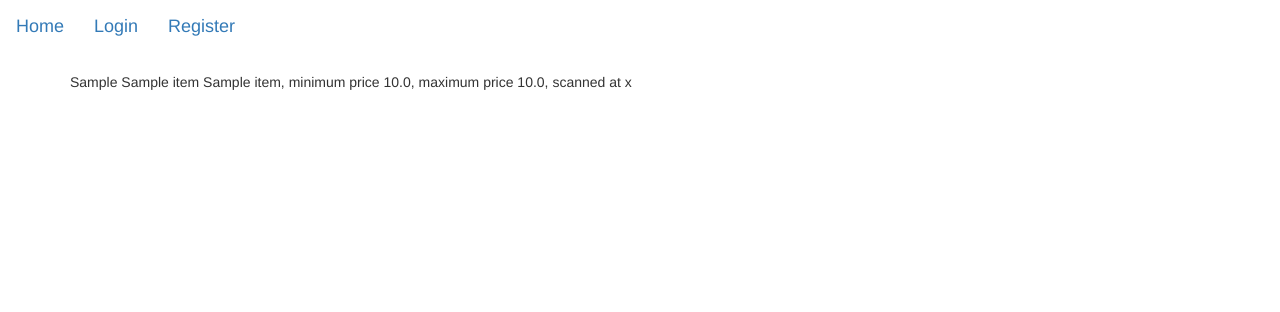
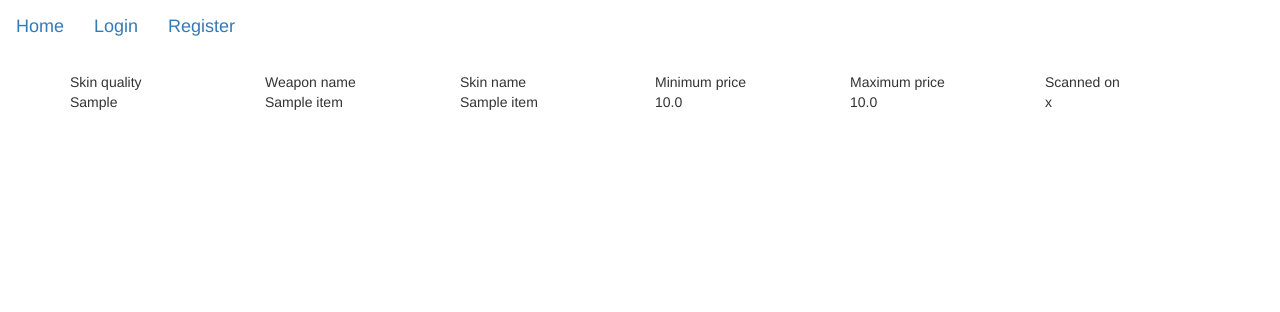
Before and after one commit to lozanov95/csgoempire_scrapper, a Flask app: page / in a window 1280 px wide. Shown: the top 312 px of the page. Run offline with Flask 2, Linux system fonts and the light colour scheme; tables that the repository leaves empty hold one stand-in row (values such as "Sample post"); some libraries are stand-ins or nearby versions.

Commit message:
changed the index.html added search route and template - need to be updated

```diff
--- a/app/routes.py
+++ b/app/routes.py
@@ -1,6 +1,6 @@
 from app import app, db
 from flask import render_template, flash, redirect, url_for, jsonify
-from app.forms import LoginForm, RegistrationForm
+from app.forms import LoginForm, RegistrationForm, SearchForm
 from flask_login import current_user, login_user, logout_user, login_required
 from app.models import User, Item
 from app.csgoempire_scrapper import CSGOEmpireScrapper
@@ -60,6 +60,23 @@ def scrape():
         return render_template('index.html', items=items)
 
 
+@login_required
+@app.route('/search', methods=['GET', 'POST'])
+def search():
+    form = SearchForm()
+    if form.validate_on_submit():
+        if form.skin_name != "" and form.weapon_name != "":
+            items = Item.query.filter(Item.weapon_name.contains(form.weapon_name)) and Item.query.filter(Item.skin_name.contains(form.skin_name))
+            return render_template('search.html', items=items, form=form)
+        elif form.skin_name != "":
+            items = Item.query.filter(Item.skin_name.contains(form.skin_name))
+            return render_template('search.html', items=items, form=form)
+        elif form.weapon_name != "":
+            items = Item.query.filter(Item.weapon_name.contains(form.weapon_name))
+            return render_template('search.html', items=items, form=form)
+    return render_template('index.html', items=['No items'])
+
+
 @app.route('/login', methods=['GET', 'POST'])
 def login():
     if current_user.is_authenticated:
--- a/app/templates/base.html
+++ b/app/templates/base.html
@@ -4,7 +4,7 @@
 {% endblock %}
 
 {% block navbar %}
-<nav class="navbar navbar-dark bg-dark">
+<nav class="navbar navbar-expand-lg navbar-light bg-light">
     <a class="navbar-brand" href="{{ url_for('index') }}">Home</a>
     {% if current_user.is_authenticated %}
     <a class="navbar-brand" href="{{ url_for('scrape') }}">Get newest prices</a>
--- a/app/templates/index.html
+++ b/app/templates/index.html
@@ -5,7 +5,22 @@
     {% if header %}
         {{ header }}
     {% endif %}
+    <div class="row">
+        <div class="col-md-2">Skin quality</div>
+        <div class="col-md-2">Weapon name</div>
+        <div class="col-md-2">Skin name</div>
+        <div class="col-md-2">Minimum price</div>
+        <div class="col-md-2">Maximum price</div>
+        <div class="col-md-2">Scanned on</div>
+    </div>
     {% for item in items %}
-    <p>{{ item }}</p>
+    <div class="row">
+        <div class="col-md-2">{{ item.skin_quality }}</div>
+        <div class="col-md-2">{{ item.weapon_name }}</div>
+        <div class="col-md-2">{{ item.skin_name }}</div>
+        <div class="col-md-2">{{ item.min_price }}</div>
+        <div class="col-md-2">{{ item.max_price }}</div>
+        <div class="col-md-2">{{ item.timestamp }}</div>
+    </div>
     {% endfor %}
 {% endblock %}
--- /dev/null
+++ b/app/templates/search.html
@@ -0,0 +1,6 @@
+{% extends 'base.html' %}
+{% import 'bootstrap/wtf.html' as wtf %}
+
+{% block app_content %}
+    {{ wtf.quick_form(form) }}
+{% endblock %}
```
Also changed, not shown: app/forms.py (+6 -1 lines), app.db.
